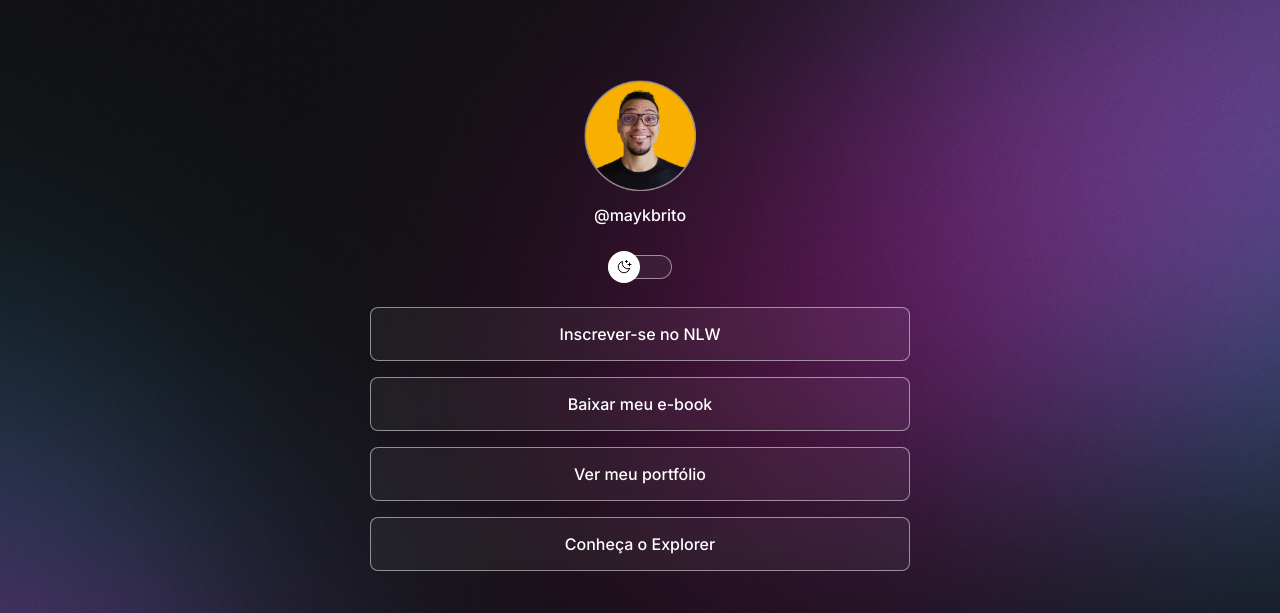
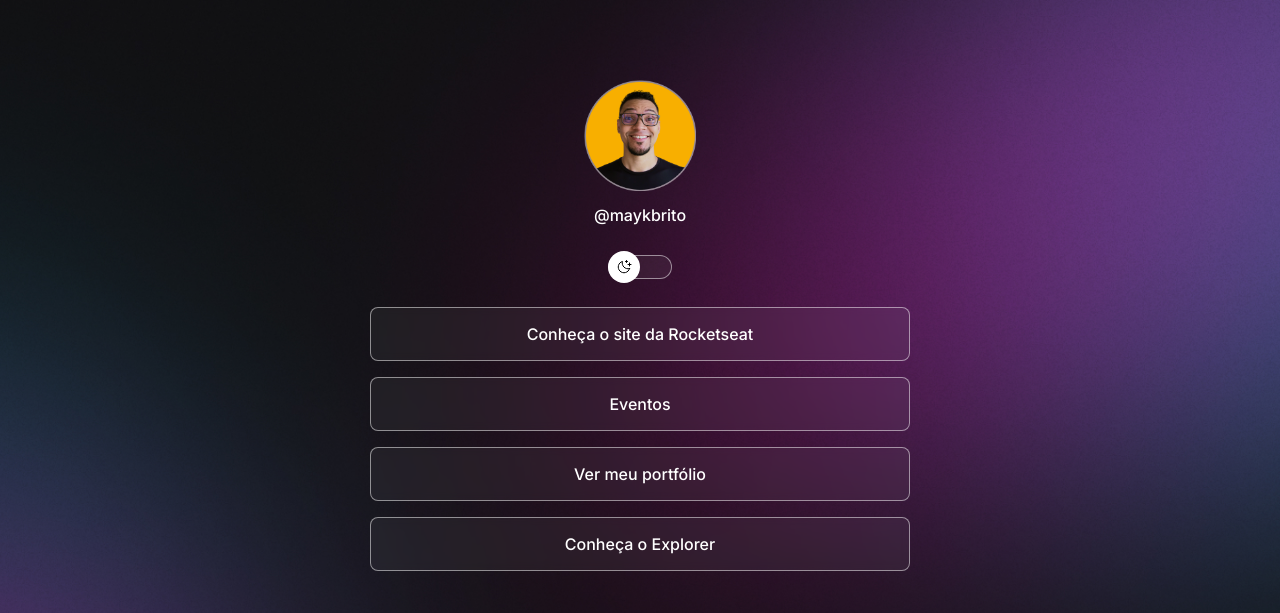
Before and after one commit to Howaard4/FirstProject, a plain HTML site: page index.html in a window 1280 px wide. Shown: the top 613 px of the page. Drawn offline with nearby package versions, Linux system fonts and the light colour scheme.

Commit message:
alterações nos links do cartão de visita

```diff
--- a/index.html
+++ b/index.html
@@ -31,15 +31,17 @@
 
       <ul>
         <li>
-          <a href="#">Inscrever-se no NLW</a>
+          <a href="https://app.rocketseat.com.br/"
+            >Conheça o site da Rocketseat</a
+          >
         </li>
 
         <li>
-          <a href="#">Baixar meu e-book</a>
+          <a href="https://app.rocketseat.com.br/events">Eventos</a>
         </li>
 
         <li>
-          <a href="https://github.com/maykbrito">Ver meu portfólio</a>
+          <a href="https://github.com/rafaelamorimdev">Ver meu portfólio</a>
         </li>
 
         <li>
```
